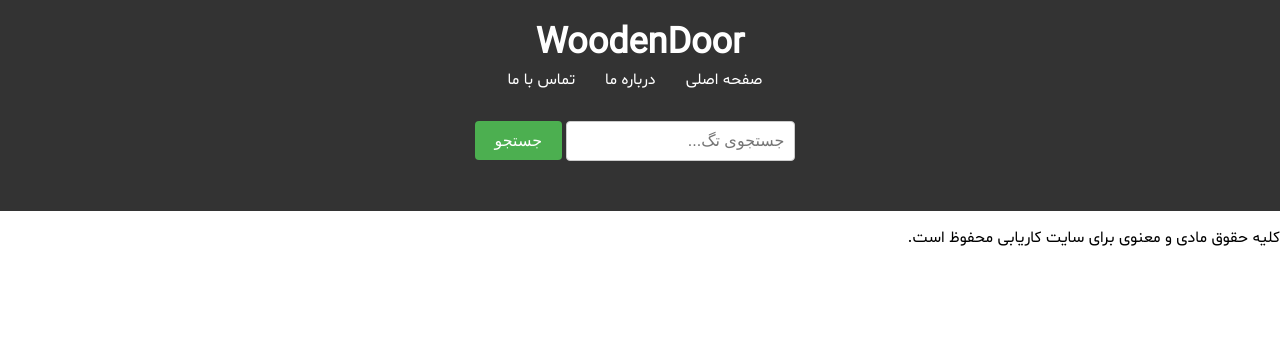
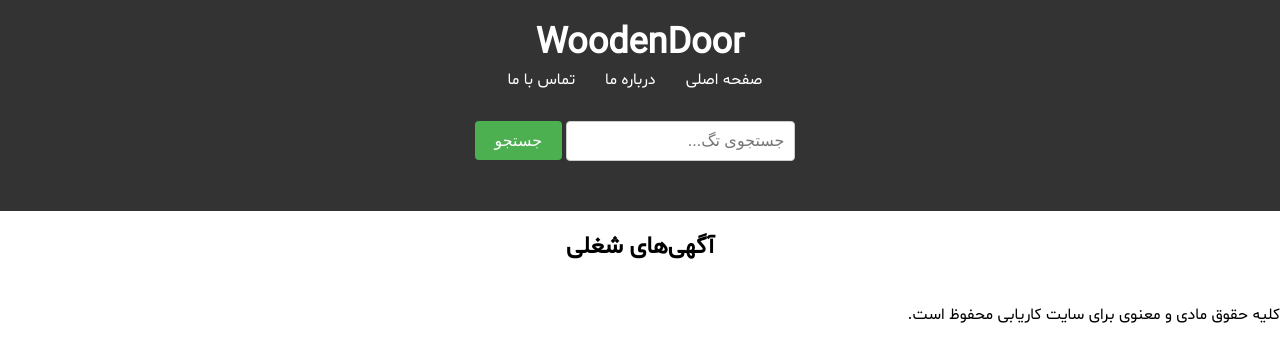
Before and after one commit to erfan-hamidi/WoodenDoor, a Django app: template WoodenDoor/templates/base.html in a window 1280 px wide. Shown: the top 362 px of the page. Run offline with Django 4.2, Linux system fonts and the light colour scheme; the template is opened without the code that fills it, so the values that code supplies are empty.

Commit message:
Fix base.html

```diff
--- a/WoodenDoor/templates/base.html
+++ b/WoodenDoor/templates/base.html
@@ -24,8 +24,19 @@
 			</form>
 		</header>
 
+		<main>
+			<section>
+				<h2>آگهی‌های شغلی</h2>
+				<div class="job-list">
+
+
         {% block content %}
         {% endblock content %}
+
+
+				</div>
+			</section>
+		</main>
 
         <footer>
 			<p>کلیه حقوق مادی و معنوی برای سایت کاریابی محفوظ است.</p>
```
